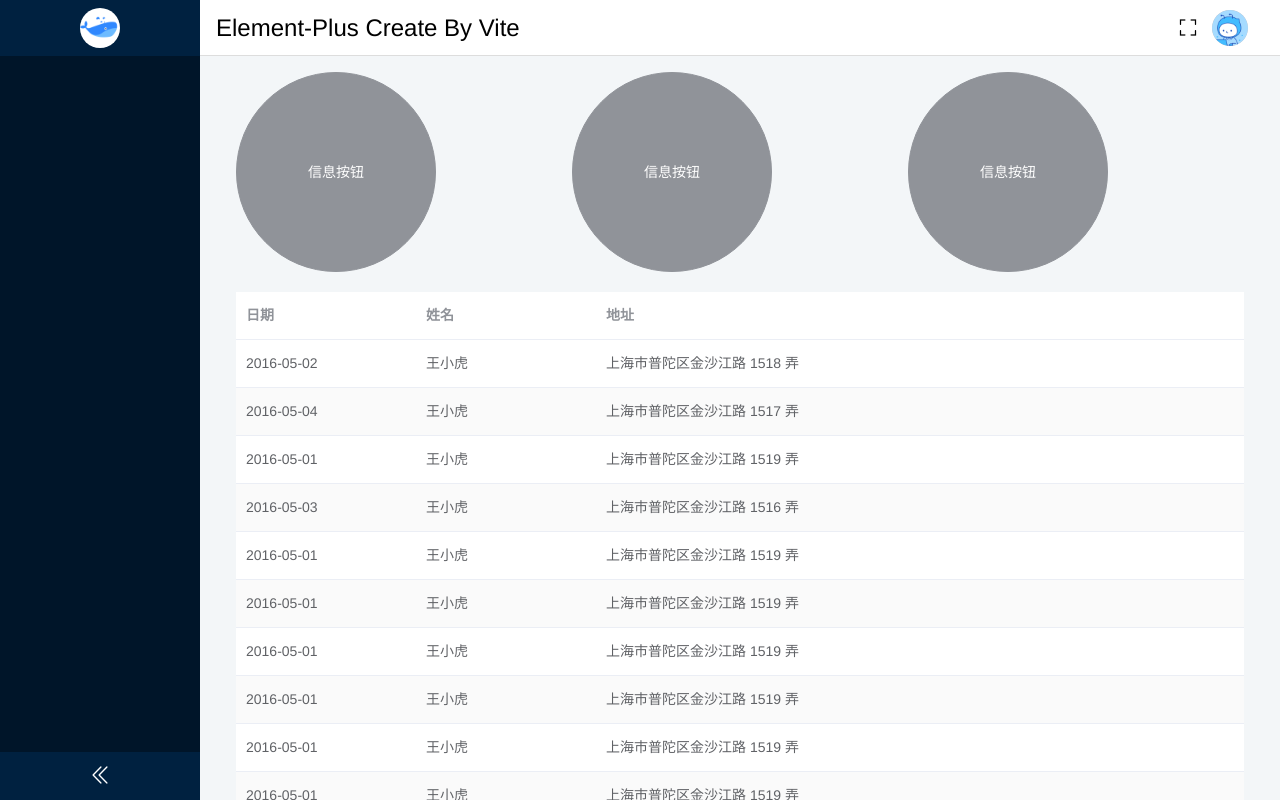
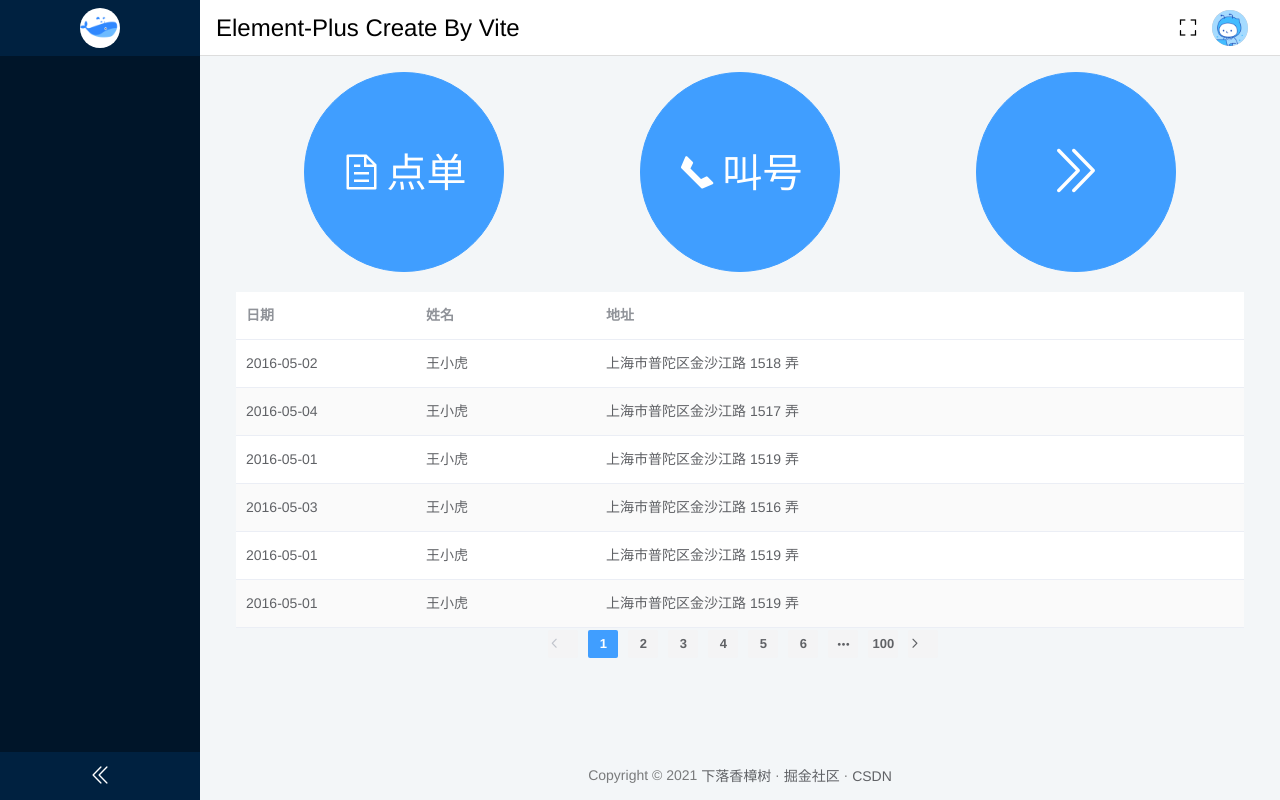
Before and after one commit to BlankAtom/real-time-order-queue-sys, a Vue app in the folder source/real_order_web/: page /player in a window 1280 px wide. Built offline with nearby package versions, Linux system fonts and the light colour scheme; sample sign-in values are in the browser's storage; what secure-ls would draw is missing.

Commit message:
修改：点单叫号页面基本布局

```diff
--- a/source/real_order_web/src/views/common/Calling.vue
+++ b/source/real_order_web/src/views/common/Calling.vue
@@ -3,9 +3,9 @@
     <el-container style="height: 100%">
       <el-header height="200px">
         <div>
-          <div class="btn"><el-button type="info" circle>信息按钮</el-button></div>
-          <div class="btn"><el-button type="info" circle style="text-align: center">信息按钮</el-button></div>
-          <div class="btn"><el-button type="info" circle>信息按钮</el-button></div>
+          <div class="btn"><el-button type="primary" circle style="font-size: 40px" icon="el-icon-document">点单</el-button></div>
+          <div class="btn"><el-button type="primary" circle style="font-size: 40px" icon="el-icon-phone">叫号</el-button></div>
+          <div class="btn"><el-button type="primary" circle style="font-size: 60px" icon="el-icon-d-arrow-right"/></div>
         </div>
       </el-header>
       <el-main>
@@ -28,6 +28,16 @@
               label="地址">
           </el-table-column>
         </el-table>
+        <el-pagination
+            background
+            layout="prev, pager, next"
+            page-size="6"
+            :total="total"
+            @current-change="page"
+            style="margin-left: 30%;"
+            hide-on-single-page = true
+        >
+        </el-pagination>
       </el-main>
     </el-container>
   </div>
@@ -35,11 +45,13 @@
 
 <script>
 export default {
-  data() {
-    return {
-      tableData: [{
+  methods: {
+    page(currentPage){
+      const _this = this
+      _this.total = 1000
+      _this.tableData = [{
         date: '2016-05-02',
-        name: '王小虎',
+        name: '王小虎'+currentPage,
         address: '上海市普陀区金沙江路 1518 弄'
       }, {
         date: '2016-05-04',
@@ -61,31 +73,42 @@ export default {
         date: '2016-05-01',
         name: '王小虎',
         address: '上海市普陀区金沙江路 1519 弄'
-      }, {
-        date: '2016-05-01',
-        name: '王小虎',
-        address: '上海市普陀区金沙江路 1519 弄'
-      }, {
-        date: '2016-05-01',
-        name: '王小虎',
-        address: '上海市普陀区金沙江路 1519 弄'
-      }, {
-        date: '2016-05-01',
-        name: '王小虎',
-        address: '上海市普陀区金沙江路 1519 弄'
-      }, {
-        date: '2016-05-01',
-        name: '王小虎',
-        address: '上海市普陀区金沙江路 1519 弄'
-      }, {
-        date: '2016-05-01',
-        name: '王小虎',
-        address: '上海市普陀区金沙江路 1519 弄'
-      }, {
-        date: '2016-05-01',
-        name: '王小虎',
-        address: '上海市普陀区金沙江路 1519 弄'
-      },]
+      }]
+    }
+  },
+  created() {
+    const _this = this
+    _this.total = 1000
+    _this.tableData = [{
+      date: '2016-05-02',
+      name: '王小虎',
+      address: '上海市普陀区金沙江路 1518 弄'
+    }, {
+      date: '2016-05-04',
+      name: '王小虎',
+      address: '上海市普陀区金沙江路 1517 弄'
+    }, {
+      date: '2016-05-01',
+      name: '王小虎',
+      address: '上海市普陀区金沙江路 1519 弄'
+    }, {
+      date: '2016-05-03',
+      name: '王小虎',
+      address: '上海市普陀区金沙江路 1516 弄'
+    }, {
+      date: '2016-05-01',
+      name: '王小虎',
+      address: '上海市普陀区金沙江路 1519 弄'
+    }, {
+      date: '2016-05-01',
+      name: '王小虎',
+      address: '上海市普陀区金沙江路 1519 弄'
+    }]
+  },
+  data() {
+    return {
+      total: null,
+      tableData: null
     }
   }
 };
@@ -102,6 +125,6 @@ export default {
 .btn{
   float: left;
   width: 33.33%;
-  text-align: left;
+  text-align: center;
 }
 </style>
```
